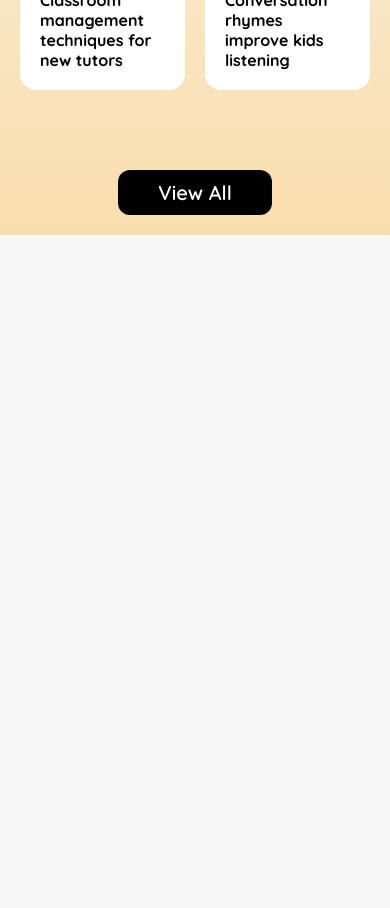
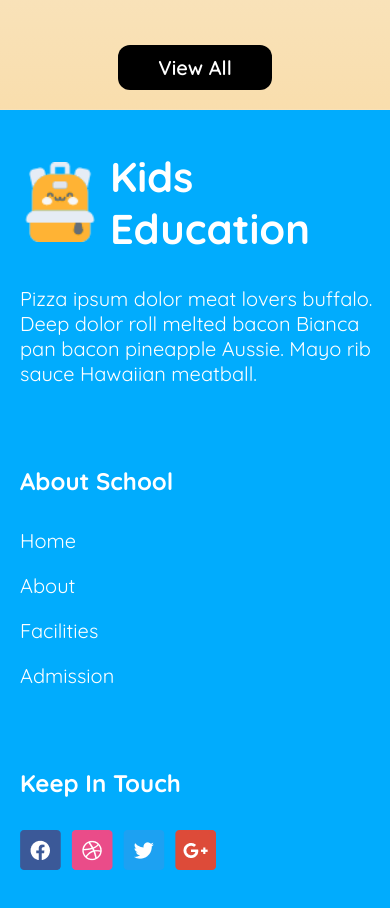
Before and after one commit to araf-64/ph-b11-a2-araf-64-, a plain HTML site: page index.html in a window 390 px wide. Shown: the part 3339-4247 px from the top of the page. Before the commit the page ends 3574 px from the top, so only its background shows below. Drawn offline with Linux system fonts and the light colour scheme.

Commit message:
added footer section and made responsive for mobile devices

```diff
--- a/index.html
+++ b/index.html
@@ -172,5 +172,43 @@
         </div>
       </section>
     </main>
+
+    <footer>
+      <div class="footer-title-container">
+        <div class="footer-logo-container">
+          <img src="assets/logo-2.png" alt="" class="footer-logo" />
+          <h4 class="footer-title">
+            <span style="display: block;">Kids</span> Education</h4>
+        </div>
+
+        <p class="footer-description">
+          Pizza ipsum dolor meat lovers buffalo. Deep dolor roll melted bacon
+          Bianca pan bacon pineapple Aussie. Mayo rib sauce Hawaiian meatball.
+        </p>
+      </div>
+
+      <div class="footer-menu-container">
+        <h5 class="footer-menu-title">About School</h5>
+
+        <ul class="footer-menu-items-container">
+          <li class="footer-menu-item">Home</li>
+          <li class="footer-menu-item">About</li>
+          <li class="footer-menu-item">Facilities</li>
+          <li class="footer-menu-item">Admission</li>
+        </ul>
+      </div>
+
+      <div class="footer-icons-container">
+        <h5 class="footer-icon-title">Keep In Touch</h5>
+
+        <div class="footer-icons">
+          <img src="assets/fb.png" alt="" class="footer-icon" />
+          <img src="assets/dribble.png" alt="" class="footer-icon" />
+          <img src="assets/twitter.png" alt="" class="footer-icon" />
+          <img src="assets/google+.png" alt="" class="footer-icon" />
+        </div>
+      </div>
+
+    </footer>
   </body>
 </html>
--- a/styles/style.css
+++ b/styles/style.css
@@ -320,7 +320,6 @@
   padding: 32px 40px;
   margin-right: 10px;
 }
-
 .stories-button {
   box-sizing: border-box;
   padding: 10px 40px;
@@ -332,6 +331,74 @@
   border-radius: 12px;
 }
 
+
+/* footer section styles */
+footer{
+  display: flex;
+  flex-direction: row;
+  justify-content: space-between;
+  align-items: flex-start;
+  background-color: #01acfd;
+  padding: 120px 140px;
+}
+.footer-title-container{
+  width: 380px;
+  display: flex;
+  flex-direction: column;
+  gap: 32px;
+}
+.footer-logo-container{
+  display: flex;
+  flex-direction: row;
+  justify-content: flex-start;
+  align-items: center;
+  gap: 10px;
+}
+.footer-logo{
+  width: 80px;
+}
+.footer-title{
+  font-size: 2.6rem;
+  color: #FFFFFF;
+}
+.footer-description{
+  font-size: 1.25rem;
+  color: #FFFFFF;
+}
+.footer-menu-container{
+  display: flex;
+  flex-direction: column;
+  justify-content: flex-start;
+  align-items: flex-start;
+  color: #FFFFFF;
+  gap: 32px;
+}
+.footer-menu-title{
+  font-size: 1.5rem;
+  font-weight: bold;
+}
+.footer-menu-items-container{
+  display: flex;
+  flex-direction: column;
+  gap: 20px;
+}
+.footer-menu-item{
+  list-style: none;
+  font-size: 1.25rem;
+}
+.footer-icons-container{
+  display: flex;
+  flex-direction: column;
+  gap: 32px;
+}
+.footer-icon-title{
+  font-size: 1.5rem;
+  color: #FFFFFF;
+}
+.footer-icons{
+  display: flex;
+  gap: 10px;
+}
 /* media query section */
 /* mobile device section */
 @media screen and (max-width: 576px) {
@@ -363,7 +430,7 @@
     text-align: center;
   }
   .banner-image {
-    width: 400px;
+    width: 100%;
     margin-bottom: 40px;
   }
 
@@ -385,6 +452,7 @@
   /* stories section query */
   .stories {
     padding: 20px;
+    gap: 48px;
   }
   .stories-main-card-container {
     display: none;
@@ -397,4 +465,12 @@
     margin: 0;
     padding: 0 20px 20px 20px;
   }
+
+  /* footer section query */
+  footer{
+    margin: 0;
+    padding: 40px 20px;
+    flex-direction: column;
+    gap: 80px;
+  }
 }
```
Also changed, not shown: assets/logo-2.png (added).
